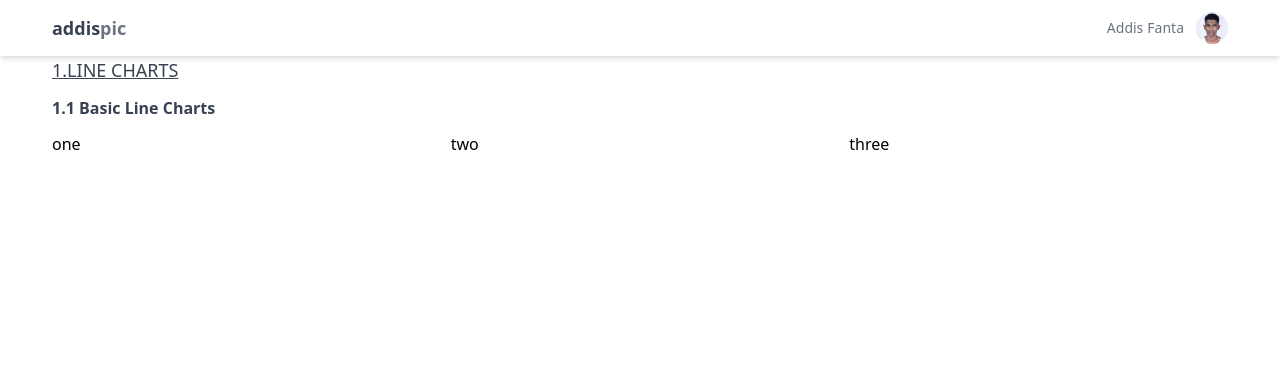
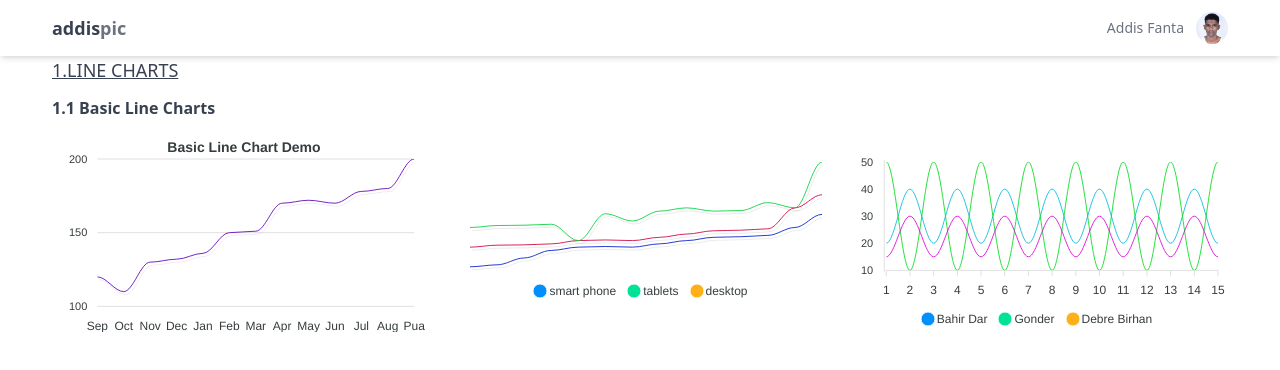
Before and after one commit to addispic/react-apexchart, a React (Vite) app: page / in a window 1280 px wide. Shown: the top 370 px of the page. Built offline with nearby package versions, Linux system fonts and the light colour scheme.

Commit message:
some changes on the home page

```diff
--- a/src/pages/Home.jsx
+++ b/src/pages/Home.jsx
@@ -1,3 +1,5 @@
+import Chart from "react-apexcharts";
+
 const Home = () => {
   return (
     <div>
@@ -12,10 +14,244 @@ const Home = () => {
           <header className="my-3">
             <h3 className="font-bold text-gray-700">1.1 Basic Line Charts</h3>
           </header>
-          <div className="grid grid-cols-3 gap-5">
-            <div>one</div>
-            <div>two</div>
-            <div>three</div>
+          <div className="grid grid-cols-1 md:grid-cols-2 lg:grid-cols-3 gap-3">
+            {/* chart one */}
+            <div>
+              <Chart
+                type="line"
+                height={200}
+                series={[
+                  {
+                    name: "Laptop",
+                    data: [
+                      120, 110, 130, 132, 136, 150, 151, 170, 172, 170, 178,
+                      180, 200,
+                    ],
+                  },
+                ]}
+                options={{
+                  stroke: {
+                    curve: "smooth",
+                    width: 1,
+                  },
+                  markers: {
+                    size: 0,
+                    shape: "square",
+                  },
+                  colors: ["#5d05b5"],
+                  chart: {
+                    zoom: {
+                      enabled: false,
+                    },
+
+                    toolbar: {
+                      show: false,
+                    },
+                    dropShadow: {
+                      enabled: true,
+                      color: "#5d05b5",
+                      top: 3,
+                      blur: 0.15,
+                      opacity: 0.05,
+                    },
+                  },
+                  grid: {
+                    // borderColor: "#40d102",
+                    // row: {
+                    //   colors: ["#d102a8", "transparent"],
+                    //   opacity: 0.15,
+                    // },
+                    padding: {
+                      top: -24,
+                      bottom: -12,
+                    },
+                  },
+                  title: {
+                    text: "Basic Line Chart Demo",
+                    align: "center",
+                    offsetY: 3,
+                  },
+                  xaxis: {
+                    categories: [
+                      "Sep",
+                      "Oct",
+                      "Nov",
+                      "Dec",
+                      "Jan",
+                      "Feb",
+                      "Mar",
+                      "Apr",
+                      "May",
+                      "Jun",
+                      "Jul",
+                      "Aug",
+                      "Pua",
+                    ],
+                    axisTicks: {
+                      show: false,
+                    },
+                    axisBorder: {
+                      show: false,
+                    },
+                  },
+                }}
+              />
+            </div>
+            {/* chart two */}
+            <div>
+              <Chart
+                type="line"
+                height={200}
+                series={[
+                  {
+                    name: "smart phone",
+                    data: [
+                      12000, 12300, 12350, 12500, 13000, 13100, 13000, 13500,
+                      14000, 14500, 14590, 14800, 18000, 20000,
+                    ],
+                  },
+                  {
+                    name: "tablets",
+                    data: [
+                      15000, 15300, 15350, 15500, 13000, 17100, 16000, 17500,
+                      18000, 17500, 17590, 18800, 18000, 25000,
+                    ],
+                  },
+                  {
+                    name: "desktop",
+                    data: [
+                      9000, 9300, 10350, 11500, 12000, 12100, 12000, 12500,
+                      13000, 13500, 13590, 13800, 15000, 17000,
+                    ],
+                  },
+                ]}
+                options={{
+                  chart: {
+                    zoom: {
+                      enabled: true,
+                    },
+                    toolbar: {
+                      show: false,
+                    },
+                    dropShadow: {
+                      enabled: true,
+                      color: "#000000",
+                      top: 3,
+                      blur: 0,
+                      opacity: 0.05,
+                    },
+                  },
+                  stroke: {
+                    curve: "smooth",
+                    width: 1,
+                    colors: ["#d1023d", "#02d13d", "#021ad1"],
+                  },
+                  grid: {
+                    yaxis: {
+                      lines: {
+                        show: false,
+                      },
+                    },
+                    xaxis: {
+                      lines: {
+                        show: false,
+                      },
+                    },
+                  },
+                  xaxis: {
+                    lines: {
+                      show: false,
+                    },
+                    labels: {
+                      show: false,
+                    },
+                    axisTicks: {
+                      show: false,
+                    },
+                    axisBorder: {
+                      show: false,
+                    },
+                  },
+                  yaxis: {
+                    labels: {
+                      show: false,
+                    },
+                    lines: {
+                      show: false,
+                    },
+                  },
+                  legend: {
+                    position: "bottom",
+                    offsetY: -24,
+                  },
+                }}
+              />
+            </div>
+            <div>
+              <Chart
+                type="line"
+                height={200}
+                series={[
+                  {
+                    name: "Bahir Dar",
+                    data: [
+                      20, 40, 20, 40, 20, 40, 20, 40, 20, 40, 20, 40, 20, 40,
+                      20,
+                    ],
+                  },
+                  {
+                    name: "Gonder",
+                    data: [
+                      50, 10, 50, 10, 50, 10, 50, 10, 50, 10, 50, 10, 50, 10,
+                      50,
+                    ],
+                  },
+                  {
+                    name: "Debre Birhan",
+                    data: [
+                      15, 30, 15, 30, 15, 30, 15, 30, 15, 30, 15, 30, 15, 30,
+                      15,
+                    ],
+                  },
+                ]}
+                options={{
+                  chart: {
+                    zoom: {
+                      enabled: false,
+                    },
+                    toolbar: {
+                      show: false,
+                    },
+                  },
+                  stroke: {
+                    curve: "smooth",
+                    width: 1,
+                    colors: ["#04bbdb", "#04db1d", "#db04d8"],
+                  },
+                  xaxis: {
+                    axisBorder: {
+                      //   show: false,
+                    },
+                  },
+                  yaxis: {
+                    axisBorder: {
+                      show: true,
+                    },
+                  },
+                  grid: {
+                    yaxis: {
+                      lines: {
+                        width: 0,
+                        show: false,
+                      },
+                    },
+                    padding: {
+                      left: 15,
+                    },
+                  },
+                }}
+              />
+            </div>
           </div>
         </div>
       </div>
```
